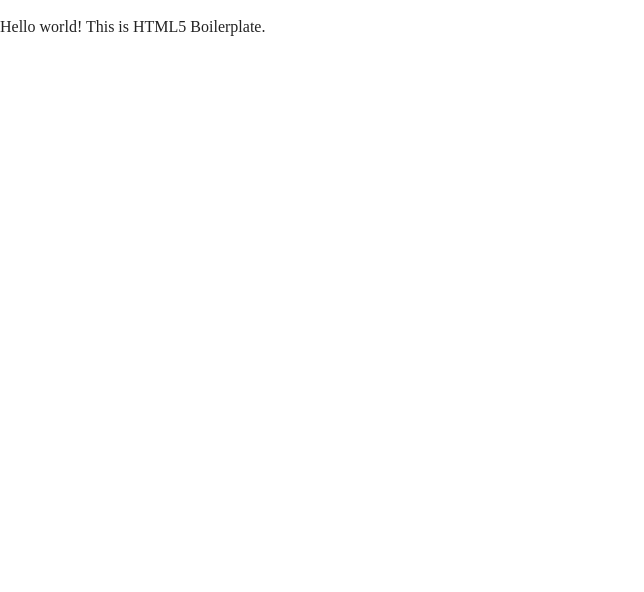
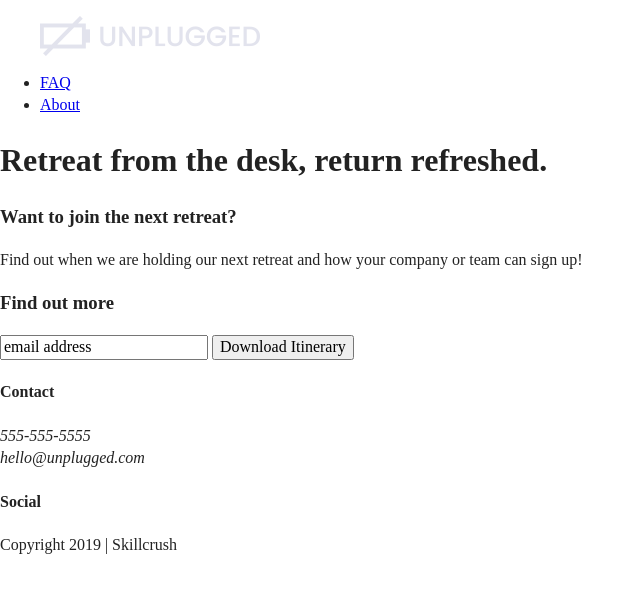
Before and after one commit to erikala/unplugged-retreat, a plain HTML site: page index.html in a window 1280 px wide. Shown: the whole page, without its empty margins (0-644 px from the left). Drawn offline with nearby package versions, Linux system fonts and the light colour scheme.

Commit message:
added html content

```diff
--- a/index.html
+++ b/index.html
@@ -3,7 +3,7 @@
 
 <head>
   <meta charset="utf-8">
-  <title></title>
+  <title>Unplugged</title>
   <meta name="description" content="">
   <meta name="viewport" content="width=device-width, initial-scale=1">
 
@@ -23,7 +23,68 @@
   <![endif]-->
 
   <!-- Add your site or application content here -->
-  <p>Hello world! This is HTML5 Boilerplate.</p>
+  <header>
+    <div class="content-wrapper">
+      <figure>
+        <a href="#"><img src="img/logo.png" alt="unplugged logo"></a>
+      </figure>
+        <div class="header-divider"></div>
+        <nav>
+             <ul>
+                 <li><a href="faq/index.html" target="_blank">FAQ</a></li>
+                 <li><a href="about/index.html" target="_blank">About</a></li>
+             </ul>
+        </nav>
+    </div>
+</header>
+
+<main>
+
+  <section class="hero-area">
+    <div class="content-wrapper">
+     <h1>Retreat from the desk, return refreshed.</h1>
+   </div>
+  </section>
+
+  <aside>
+    <div class="content-wrapper">
+      <div class="form-description">
+        <h3>Want to join the next retreat?</h3>
+        <p>Find out when we are holding our next retreat and how your company or team can sign up!</p>
+      </div>
+      <div class="form">
+        <h3>Find out more</h3>
+        <input type="text" name="name" value="email address">
+        <input type="button" value="Download Itinerary">
+      </div>
+    </div>
+  </aside>
+
+</main> <!-- main wrapper -->
+
+<footer>
+  <div class="content-wrapper">
+      <div class="footer-content">
+        <h4>Contact</h4>
+        <address class="contact">
+          <p>555-555-5555<br>
+            hello@unplugged.com</p>
+        </address>
+          <div class="social">
+            <h4>Social</h4>
+          </div>
+              <div class="social-icons">
+                  <p><a href="https://www.facebook.com/yoursite" target="_blank"></a></p>
+                  <p><a href="https://www.twitter.com/yoursite" target="_blank"></a></p>
+                  <p><a href="https://www.instagram.com/yoursite" target=">_blank"></a></p>
+              </div>
+      </div> <!-- footer content ends -->
+  </div> <!--footer content-wrapper ends-->
+
+  <div class="copyright">
+    <p>Copyright 2019 | Skillcrush</p>
+  </div>
+</footer>
   <script src="js/vendor/modernizr-3.6.0.min.js"></script>
   <script src="https://code.jquery.com/jquery-3.3.1.min.js" integrity="sha256-FgpCb/KJQlLNfOu91ta32o/NMZxltwRo8QtmkMRdAu8=" crossorigin="anonymous"></script>
   <script>window.jQuery || document.write('<script src="js/vendor/jquery-3.3.1.min.js"><\/script>')</script>
```
Also changed, not shown: img/logo.png (added).
